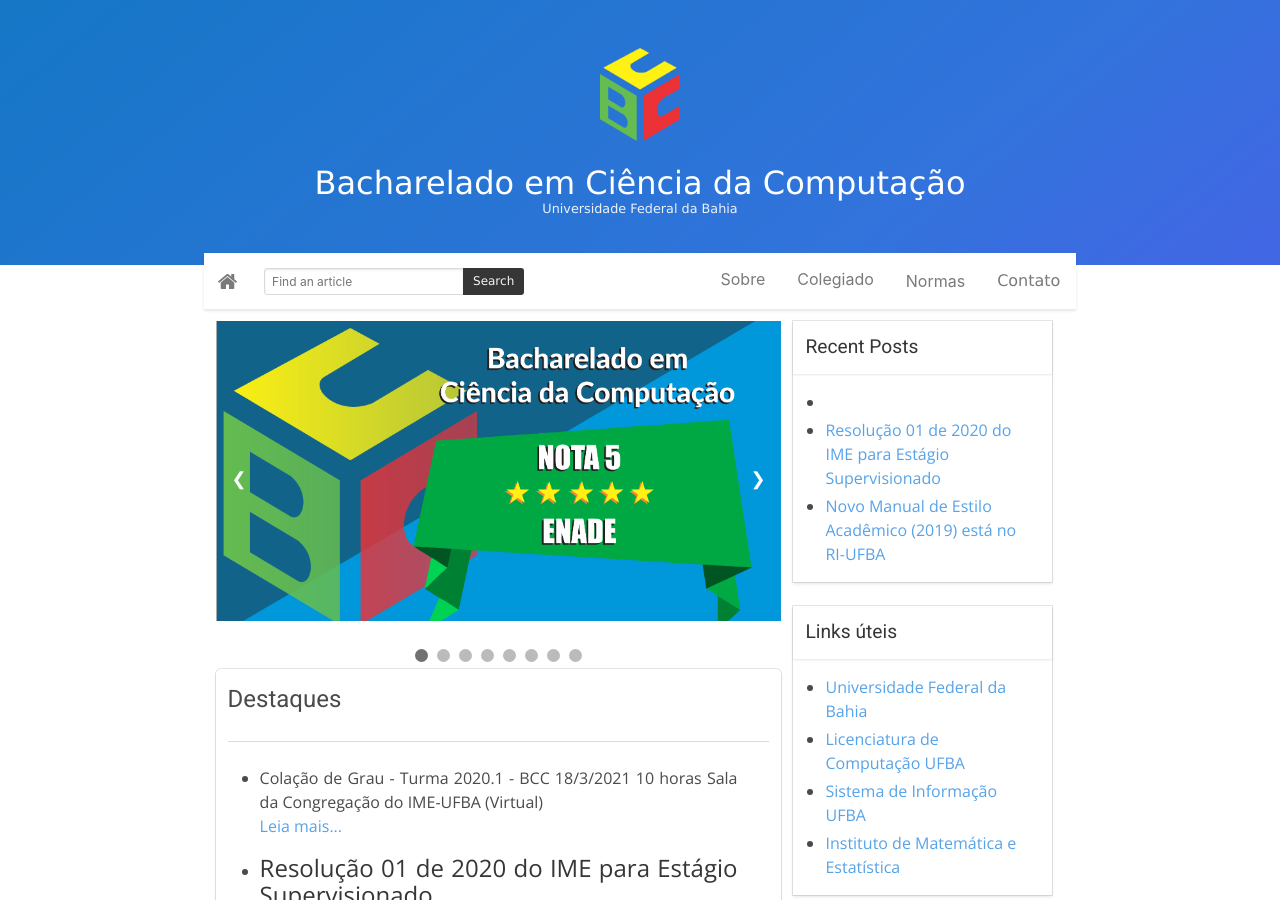
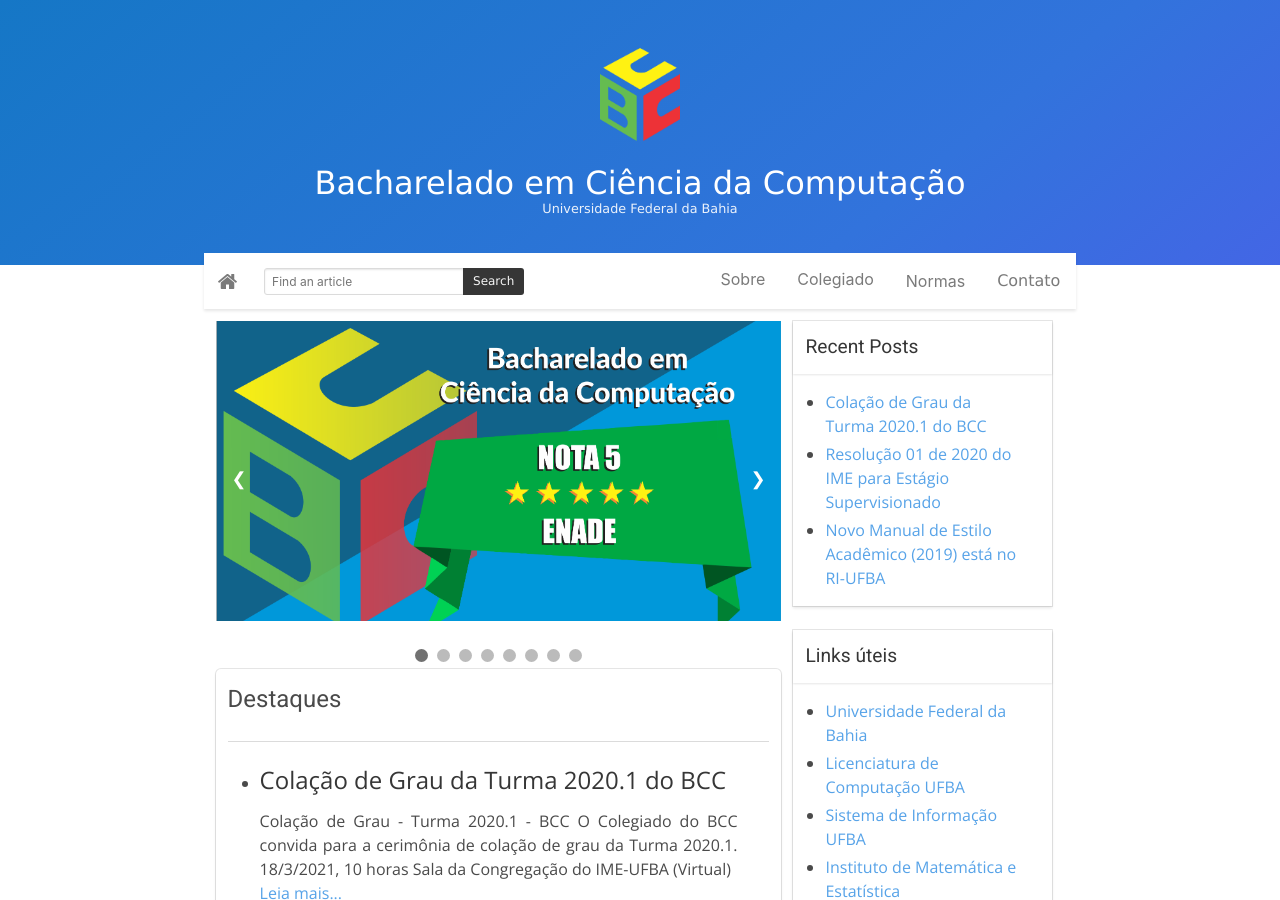
Before and after one commit to bcc-ufba/bcc-ufba.github.io, a Jekyll site: the page built from index.html, in a window 1280 px wide and 900 px high. Built offline with Jekyll 4.4.1, drawn with Linux system fonts in a browser that asks for light colours; the list of posts is cut into pages by our own code.

Commit message:
Update 2021-03-18-FormaturaTurma20201.markdown

```diff
--- a/_posts/2021-03-18-FormaturaTurma20201.markdown
+++ b/_posts/2021-03-18-FormaturaTurma20201.markdown
@@ -1,10 +1,11 @@
 ---
-title: CONVITE: Colação de Grau da Turma 2020.1 do BCC
+title: Colação de Grau da Turma 2020.1 do BCC
 layout: post
 ---
 
 # Colação de Grau - Turma 2020.1 - BCC
 
-- 18/3/2021
-- 10 horas
+O Colegiado do BCC convida para a cerimônia de colação de grau da Turma 2020.1.
+
+- 18/3/2021, 10 horas
 - Sala da Congregação do IME-UFBA (Virtual)
```
